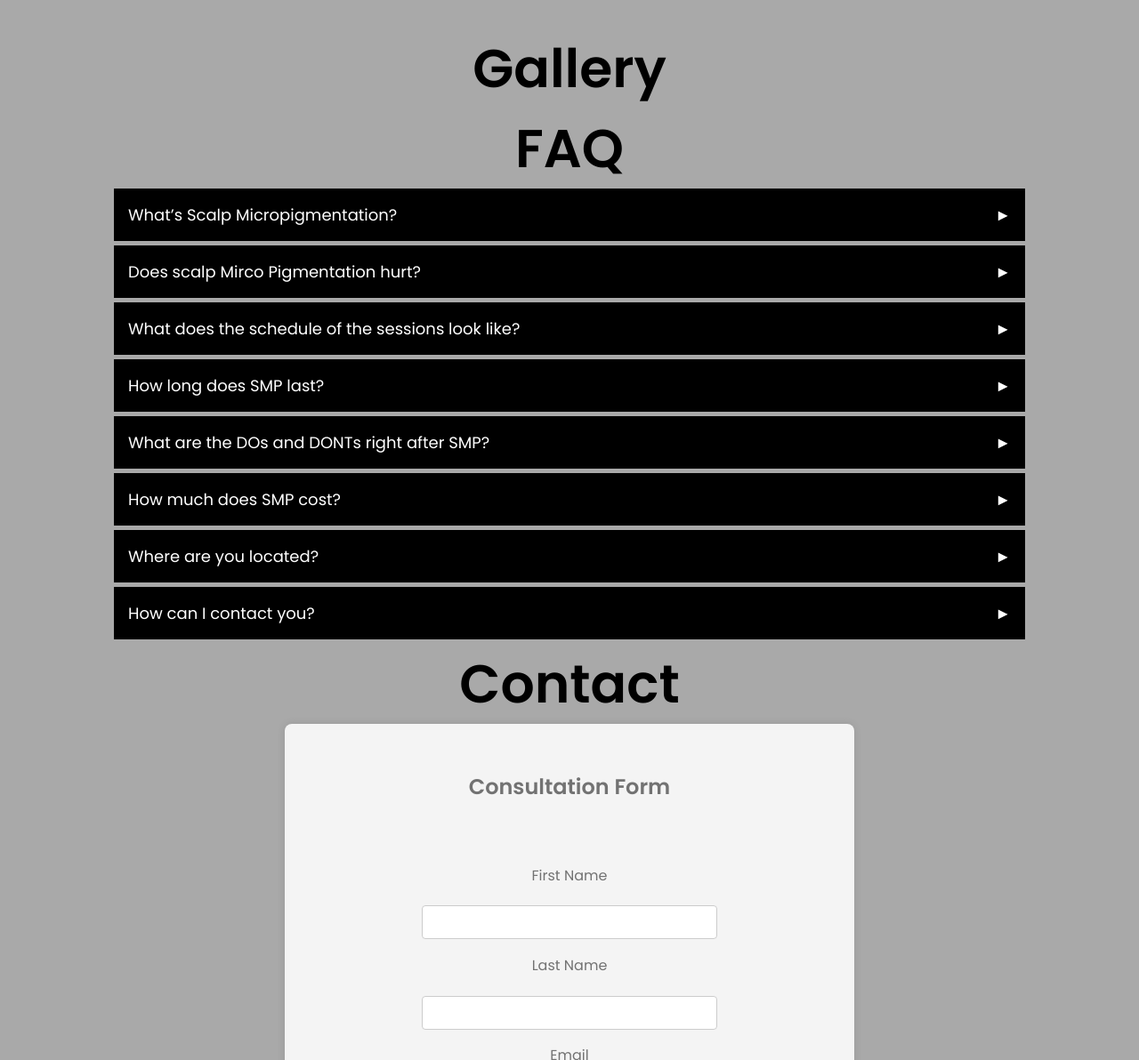
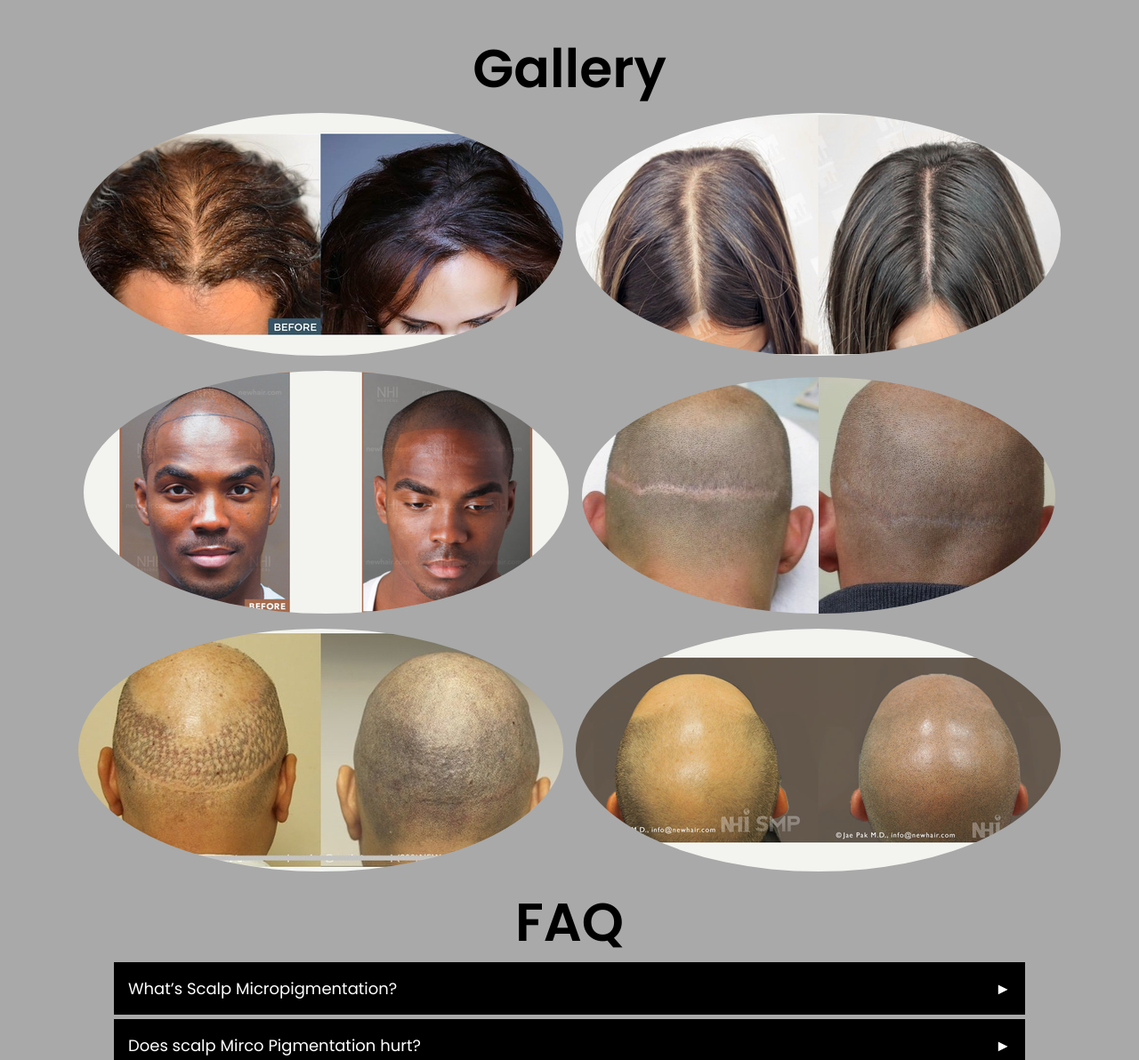
Before and after one commit to smpseatac2024/smpseatac2024.github.io, a plain HTML site: page HomePage.Html in a window 1280 px wide. Shown: the part 1152-2344 px from the top of the page at 89% size. Drawn offline with nearby package versions, Linux system fonts and the light colour scheme.

Commit message:
Added images to gallery section as well some css styling.

```diff
--- a/HomePage.Html
+++ b/HomePage.Html
@@ -49,6 +49,14 @@
 	</div>
 	<div class="galery-container">
 		<h1>Gallery</h1>
+		<section class="image-section">
+			<img src=".\Images\BeforeAfter_Image_female_2_realself.jpg" alt="smp work 1">
+			<img src=".\Images\BeforeAfter_Image_female_realself.jpg" alt="smp work 2">
+			<img src=".\Images\BeforeAfter_Image_male_realself.jpg" alt="smp work 3">
+			<img src=".\Images\BeforeAfterScar_Image_male_2_realself.jpg" alt="smp work 4">
+			<img src=".\Images\BeforeAfterScar_Image_male_realself.jpg" alt="smp work 5">
+			<img src=".\Images\BeforeAfterTopview_Image_male_realself.jpg" alt="smp work 5">
+		</section>
 	</div>
 	<div class="faq-container">
 		<h1>FAQ</h1>
```
